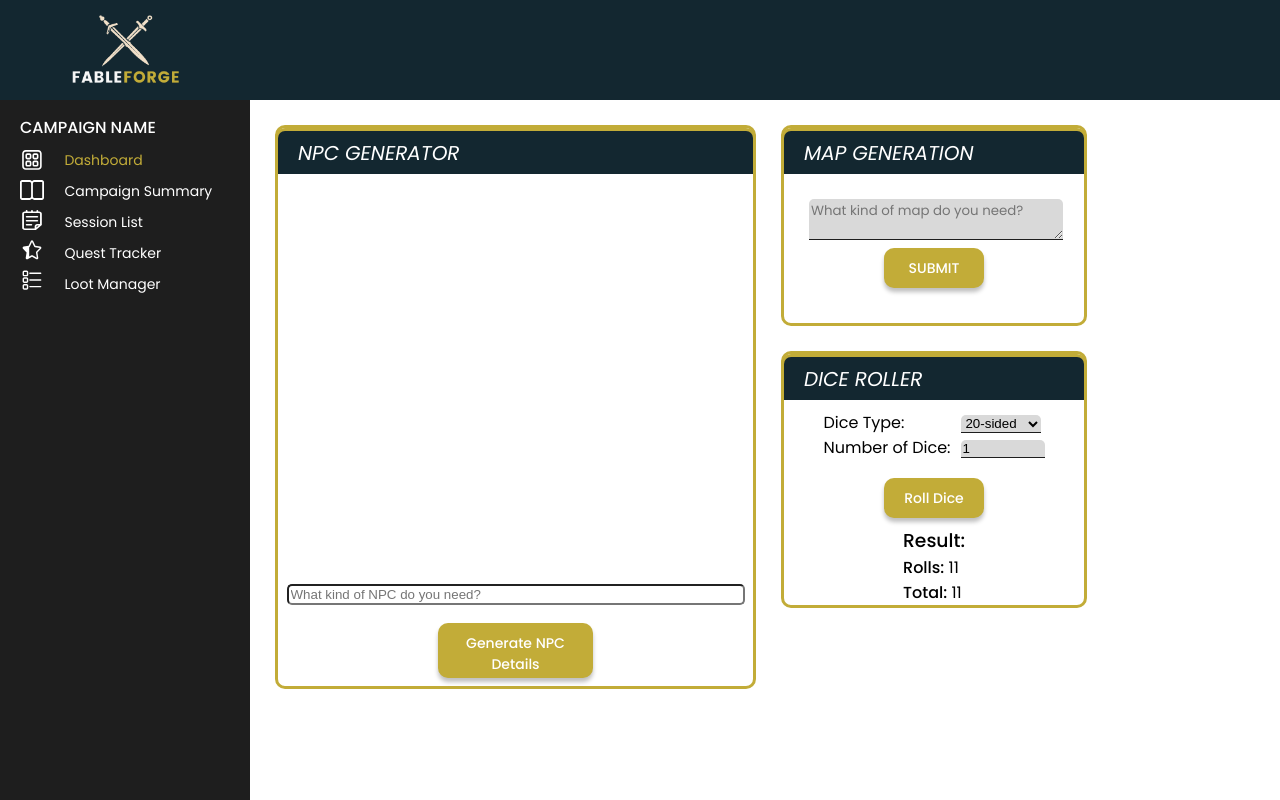
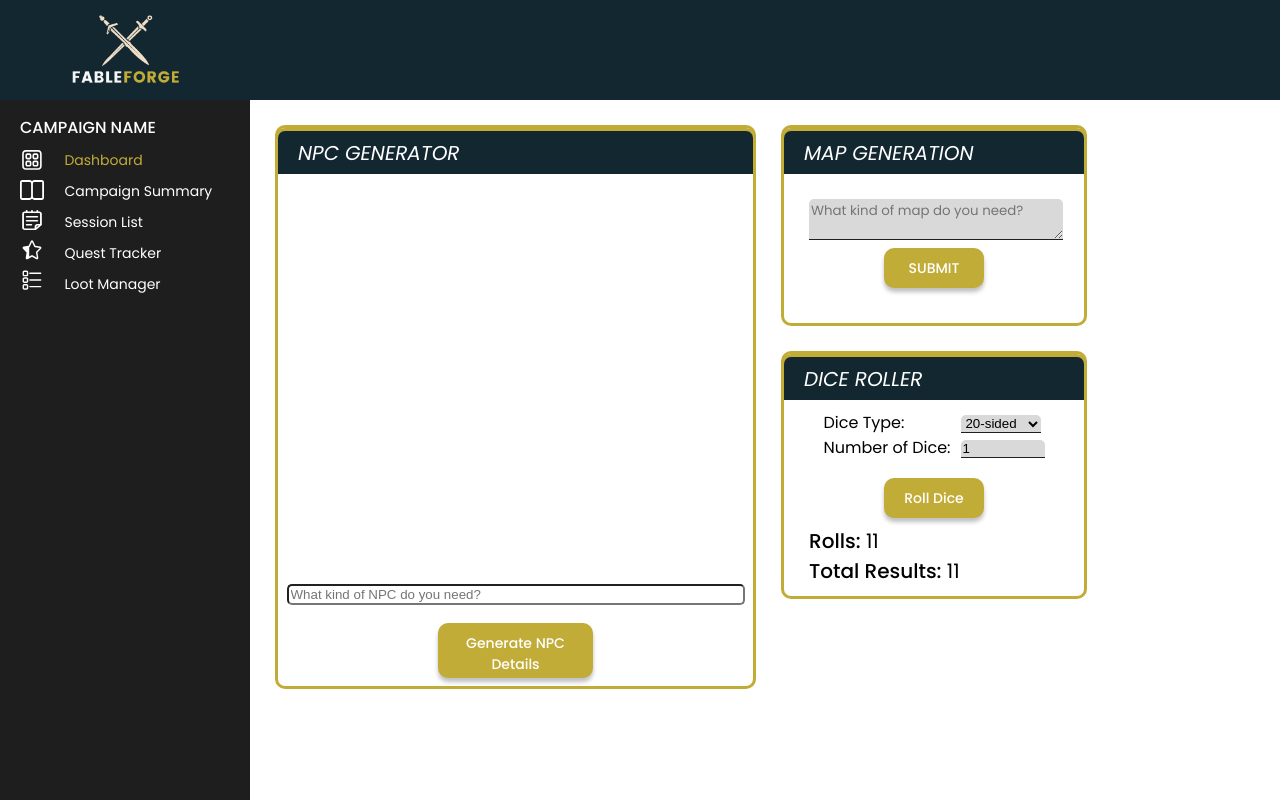
Before and after one commit to alliebourden/fableforge, a React (Vite) app: page / in a window 1280 px wide. Both pictures are taken after a click on the button "Roll Dice". Built offline with nearby package versions, Linux system fonts and the light colour scheme.

Commit message:
style - modified how results are displayed.

```diff
--- a/src/App.css
+++ b/src/App.css
@@ -1197,7 +1197,9 @@ dialog {
 }
 
 .dice-results {
-  max-width: 275px;
+  width: 250px;
+  margin-bottom: 10px;
+  font-size: 20px;
 }
 
 .gif-container {
--- a/src/components/DiceRoller.jsx
+++ b/src/components/DiceRoller.jsx
@@ -72,12 +72,11 @@ const DiceRoller = () => {
       )}
       {result && (
         <div className="dice-results">
-          <h3>Result:</h3>
           <p>
             <strong>Rolls:</strong> {result.rolls.join(", ")}
           </p>
           <p>
-            <strong>Total:</strong> {result.totalResult}
+            <strong>Total Results:</strong> {result.totalResult}
           </p>
         </div>
       )}
```
